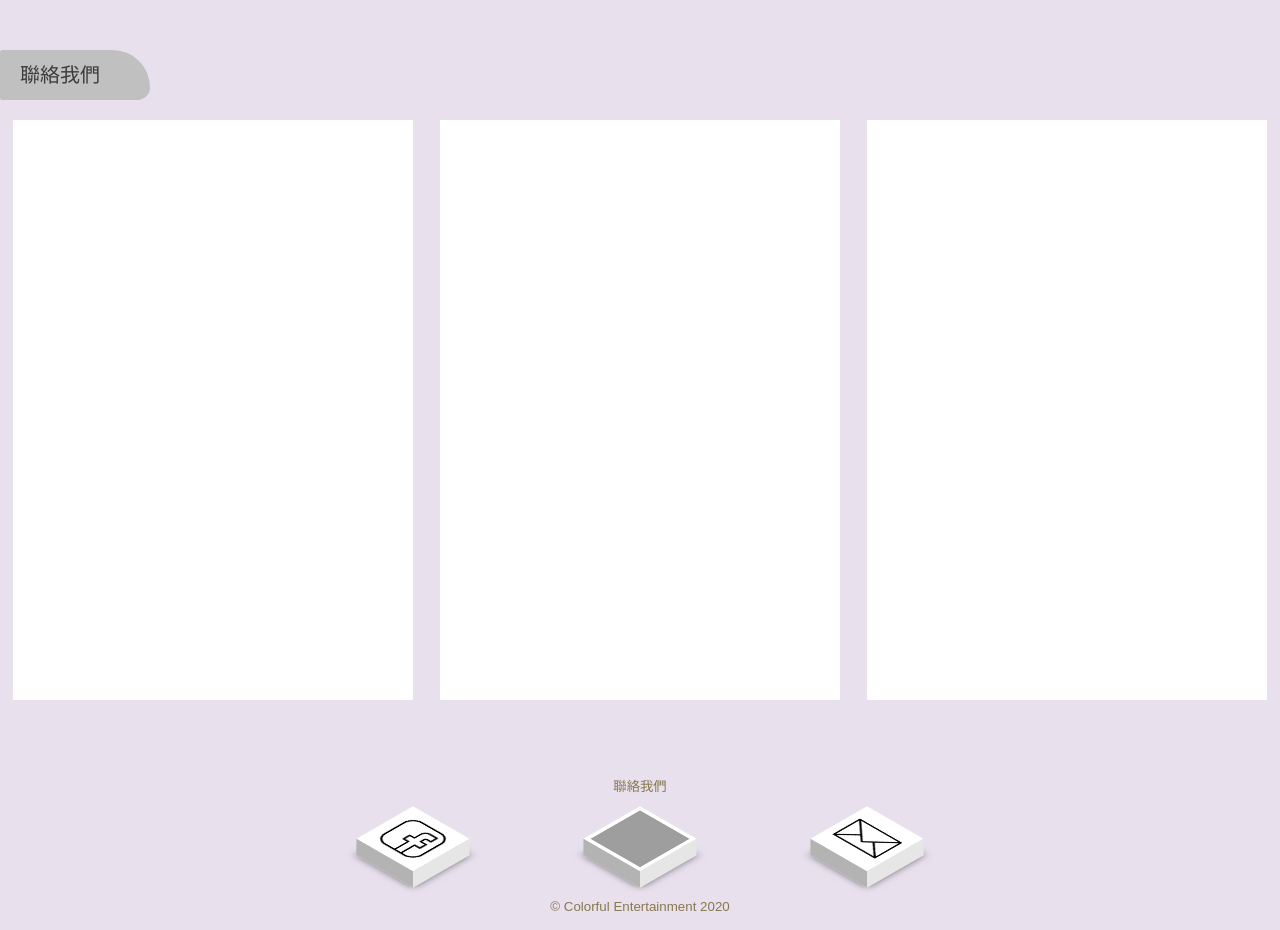
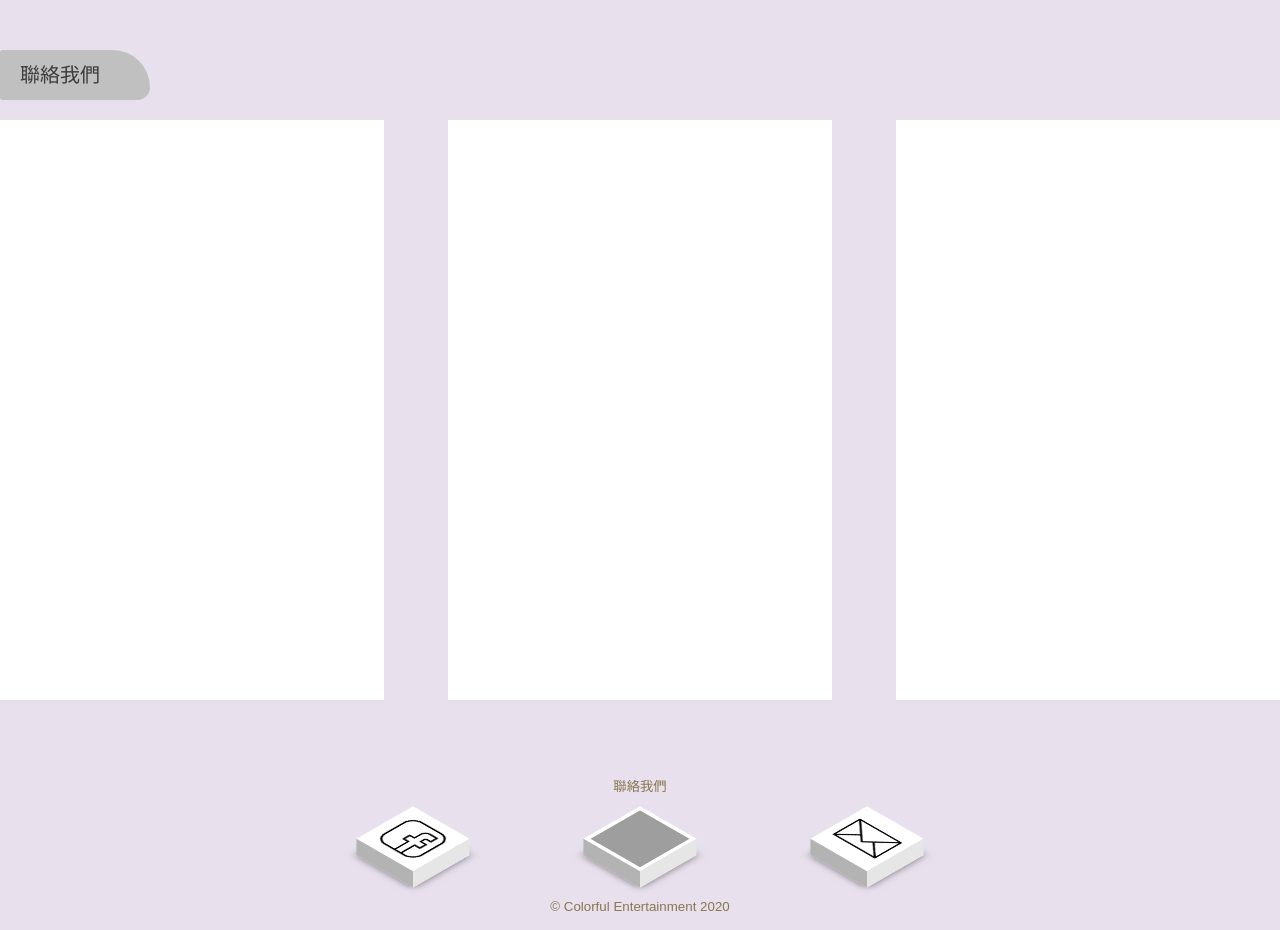
Before and after one commit to helengsj1221/colorfulinsideus, a PHP site: page /contact.php in a window 1280 px wide. Shown: the part 100-1030 px from the top of the page. Run offline with PHP 8.4, Linux system fonts and the light colour scheme; data that the repository does not hold is empty; some libraries are stand-ins or nearby versions; grey boxes are pictures that could not be loaded.

Commit message:
110/03/10-聯絡我們detail分散對齊

```diff
--- a/contact.php
+++ b/contact.php
@@ -28,7 +28,7 @@
 	<div id="contact">
 	<h2>聯絡我們</h2>
 
-		<div id="content">
+		<div class="box">
             <div id="detail">
             </div>
             <div id="detail">
--- a/css/pc/contact.css
+++ b/css/pc/contact.css
@@ -4,15 +4,6 @@
 	top:50px;
 	margin:0 auto;
 	position:relative;
-}
-
-#detail {
-	float: left;
-	width:400px;
-	height:580px;
-	font-size:18px;
-	color: #3b3b3b;
-	background: white;
 }
 
 #contact h2 {
@@ -33,3 +24,21 @@
     display: flex;
     justify-content: space-between;
 }
+
+.box{
+    width: 1280px;
+    height: 580px;
+    font-size: 0;
+}
+
+.box>#detail{
+    display: inline-block;
+    font-size: 16px;
+    width:30%;
+    height: 580px;
+    background: white;
+}
+
+.box>#detail:nth-child(n+2){
+    margin-left:5%;
+}
```
